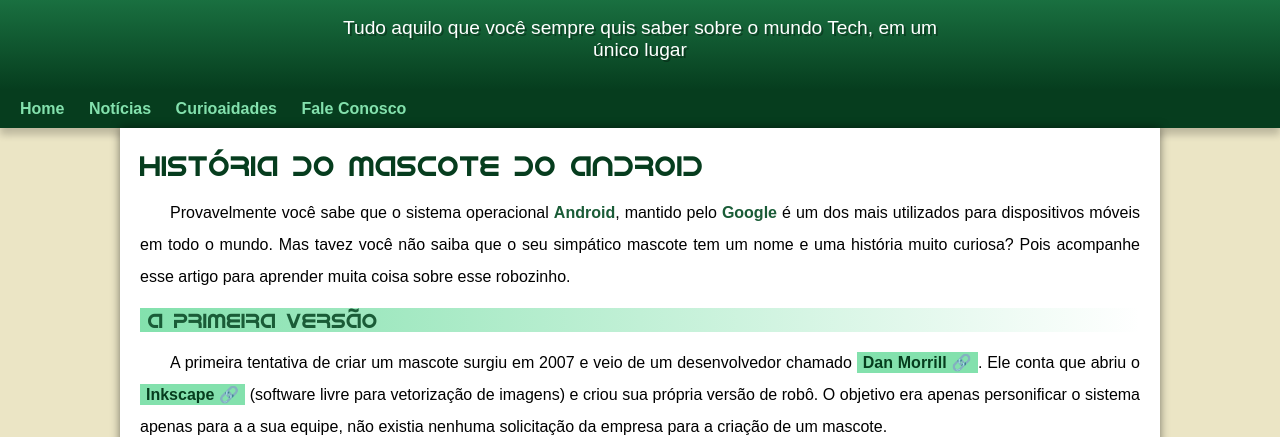
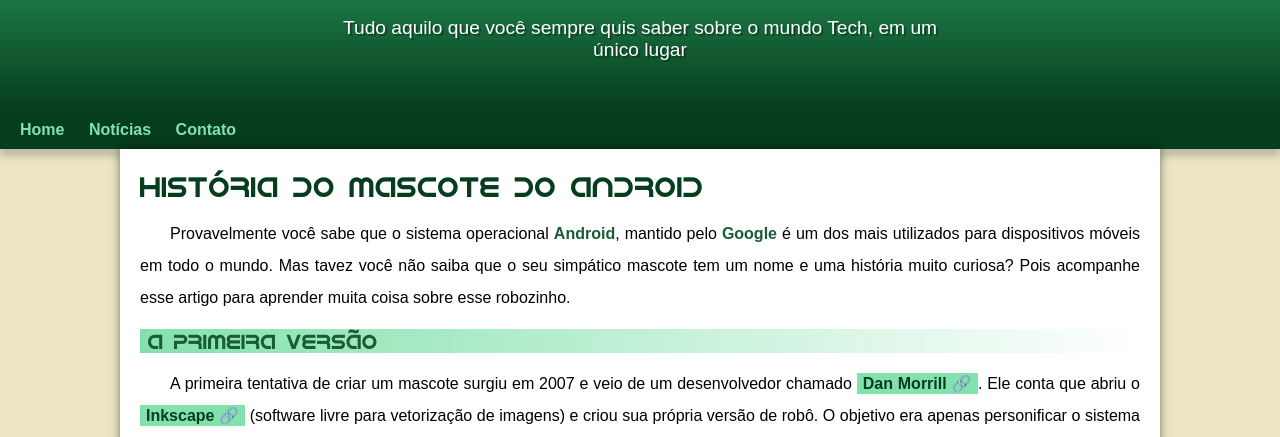
Before and after one commit to LucasGomesD/projeto-android, a plain HTML site: page index.html in a window 1280 px wide. Shown: the part 100-537 px from the top of the page. Drawn offline with nearby package versions, Linux system fonts and the light colour scheme.

Commit message:
problema de padding corrigido

```diff
--- a/estilo/style.css
+++ b/estilo/style.css
@@ -64,7 +64,7 @@
     padding-left: 10px;
     padding-right: 10px;
     margin: auto;
-    margin-bottom: 20px;
+    padding-bottom: 50px;
     text-shadow: 2px 2px 0px rgba(0, 0, 0, 0.315);
 }
 
--- a/index.html
+++ b/index.html
@@ -16,8 +16,7 @@
     <nav>
         <a href="#">Home</a>
         <a href="#">Notícias</a>
-        <a href="#">Curioaidades</a>
-        <a href="#">Fale Conosco</a>
+        <a href="#">Contato</a>
     </nav>
     <main>
        <article>
```
